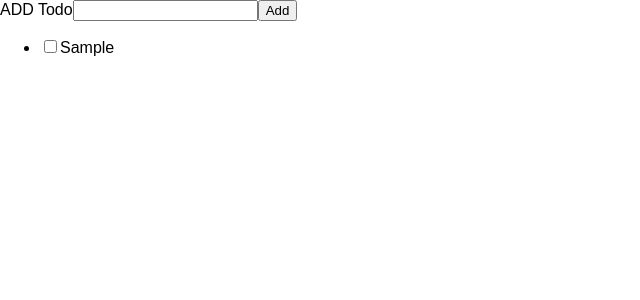
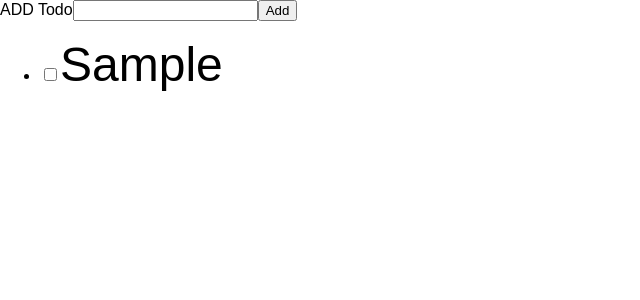
Before and after one commit to Fluke23/PracticeReact, a React (Create React App) app: page / in a window 1280 px wide. Both pictures are taken after typing "Sample" into the empty fields and a click on the button "Add". Shown: the top 300 px of the page, without its empty margins (0-640 px from the left). Built offline with nearby package versions, Linux system fonts and the light colour scheme.

Commit message:
เพิ่มการทำ  styled

```diff
--- a/package.json
+++ b/package.json
@@ -5,7 +5,8 @@
   "dependencies": {
     "react": "^16.2.0",
     "react-dom": "^16.2.0",
-    "react-scripts": "1.0.17"
+    "react-scripts": "1.0.17",
+    "styled-components": "^2.4.0"
   },
   "scripts": {
     "start": "react-scripts start",
--- a/src/TodoItem.js
+++ b/src/TodoItem.js
@@ -1,4 +1,12 @@
 import React,{Component} from "react";
+import styled from 'styled-components'
+
+
+
+const Text = styled.span`
+    font-size: 48px;
+    color: ${props =>(props.completed ? 'red' : 'black')};
+`
 
 class TodoItem extends Component{
 
@@ -24,7 +32,7 @@ class TodoItem extends Component{
                 onClick={this.toggle}
                 />
 
-             {this.state.done ? "Done: "+text : text}
+            <Text completed={this.state.done}>{text}</Text>
             </div>
         )
     }
```
Also changed, not shown: 1 other file (tests, documents, lock files or other folders).
